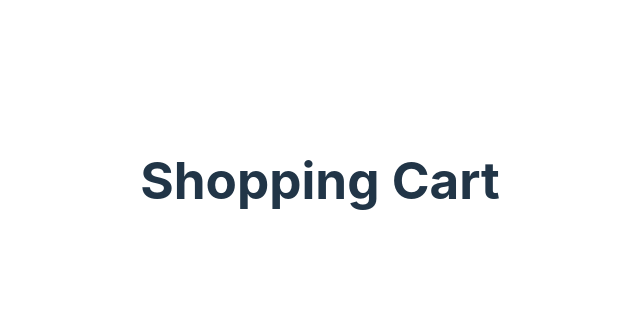
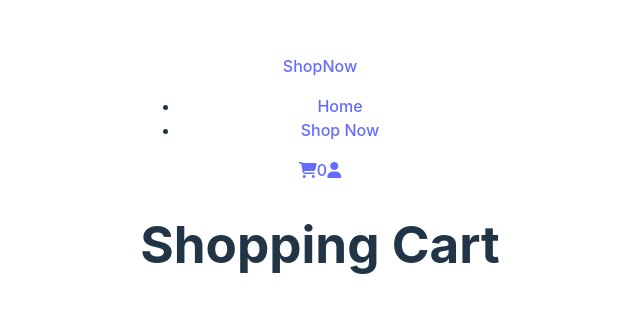
Before and after one commit to jacob-guerrero/odin-shopping-cart, a React (Vite) app: page / in a window 1280 px wide. Shown: the part 188-500 px from the top of the page, without its empty margins (320-960 px from the left). Built offline with nearby package versions, Linux system fonts and the light colour scheme.

Commit message:
Add navbar component

```diff
--- a/index.html
+++ b/index.html
@@ -3,6 +3,13 @@
   <head>
     <meta charset="UTF-8" />
     <meta name="viewport" content="width=device-width, initial-scale=1.0" />
+    <link
+      rel="stylesheet"
+      href="https://cdnjs.cloudflare.com/ajax/libs/font-awesome/6.5.1/css/all.min.css"
+      integrity="sha512-DTOQO9RWCH3ppGqcWaEA1BIZOC6xxalwEsw9c2QQeAIftl+Vegovlnee1c9QX4TctnWMn13TZye+giMm8e2LwA=="
+      crossorigin="anonymous"
+      referrerpolicy="no-referrer"
+    />
     <title>Shopping Place</title>
   </head>
   <body>
--- a/src/App.jsx
+++ b/src/App.jsx
@@ -1,8 +1,10 @@
 import "./App.css";
+import Navbar from "./components/navbar/Navbar";
 
 function App() {
   return (
     <>
+      <Navbar></Navbar>
       <h1>Shopping Cart</h1>
       <div className="card"></div>
     </>
--- /dev/null
+++ b/src/components/navbar/Navbar.jsx
@@ -0,0 +1,34 @@
+const Navbar = () => {
+  return (
+    <nav className="navbar">
+      <div className="navbar-left">
+        <a href="/" className="logo">
+          ShopNow
+        </a>
+      </div>
+
+      <div className="navbar-center">
+        <ul className="nav-links">
+          <li>
+            <a href="/home">Home</a>
+          </li>
+          <li>
+            <a href="/shop">Shop Now</a>
+          </li>
+        </ul>
+      </div>
+
+      <div className="navbar-right">
+        <a href="/cart" className="cart-icon">
+          <i className="fas fa-shopping-cart"></i>
+          <span className="cart-count">0</span>
+        </a>
+        <a href="/account" className="user-icon">
+          <i className="fas fa-user"></i>
+        </a>
+      </div>
+    </nav>
+  );
+};
+
+export default Navbar;
```
